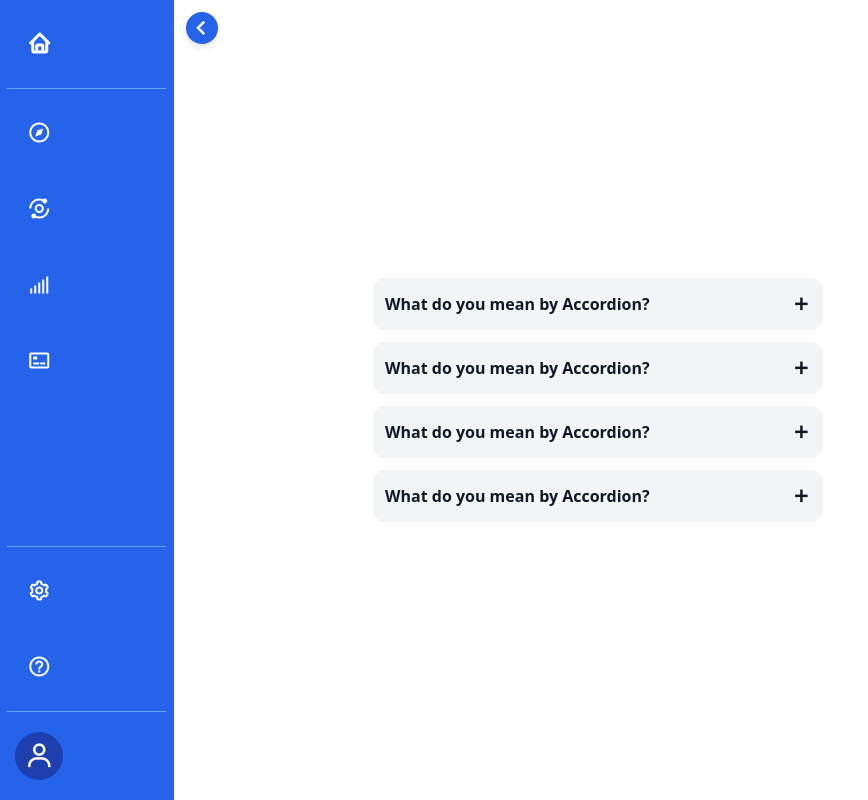
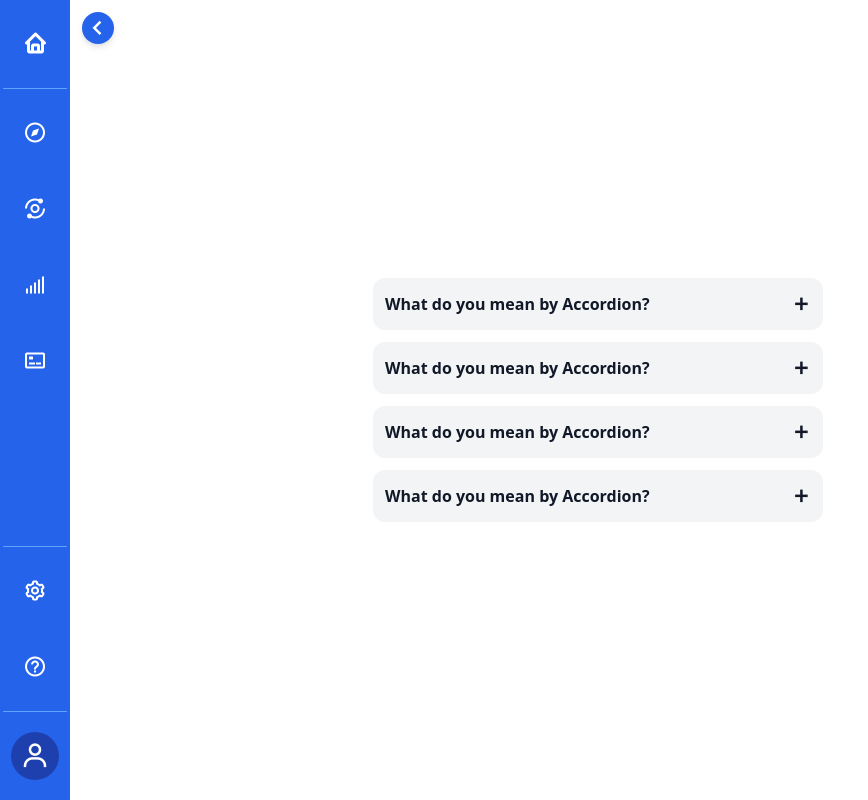
Before and after one commit to WenzelburgerMarc/Sidebar_and_Accordion, a Vue app: page / in a window 1280 px wide. Shown: the whole page, without its empty margins (0-868 px from the left). Built offline with nearby package versions, Linux system fonts and the light colour scheme.

Commit message:
Update SidebarContainer.vue

```diff
--- a/src/components/Sidebar/SidebarContainer.vue
+++ b/src/components/Sidebar/SidebarContainer.vue
@@ -1,5 +1,6 @@
 <template>
-    <div class="sidebar w-auto fixed top-0 left-0 bg-blue-600 h-screen z-50" :class="isOpen ? 'w-[224px]' : 'w-[70px]'">
+    <div class="sidebar w-auto fixed top-0 left-0 bg-blue-600 h-screen z-50"
+        :class="isOpen ? 'sidebarOpen' : 'sidebarClosed'">
 
         <div class="sidebar-content relative flex flex-col items-start justify-start h-full">
 
@@ -87,7 +88,6 @@ function toggleSidebar(): void {
 
     isOpen.value = !isOpen.value;
 
-
     emit('toggleSiteProtection');
 
 }
@@ -128,7 +128,14 @@ function goToProfile(): void {
 }
 
 .sidebar {
-
     transition: all 0.45s ease-in-out;
 }
+
+.sidebarOpen {
+    width: 224px !important;
+}
+
+.sidebarClosed {
+    width: 70px !important;
+}
 </style>
```
